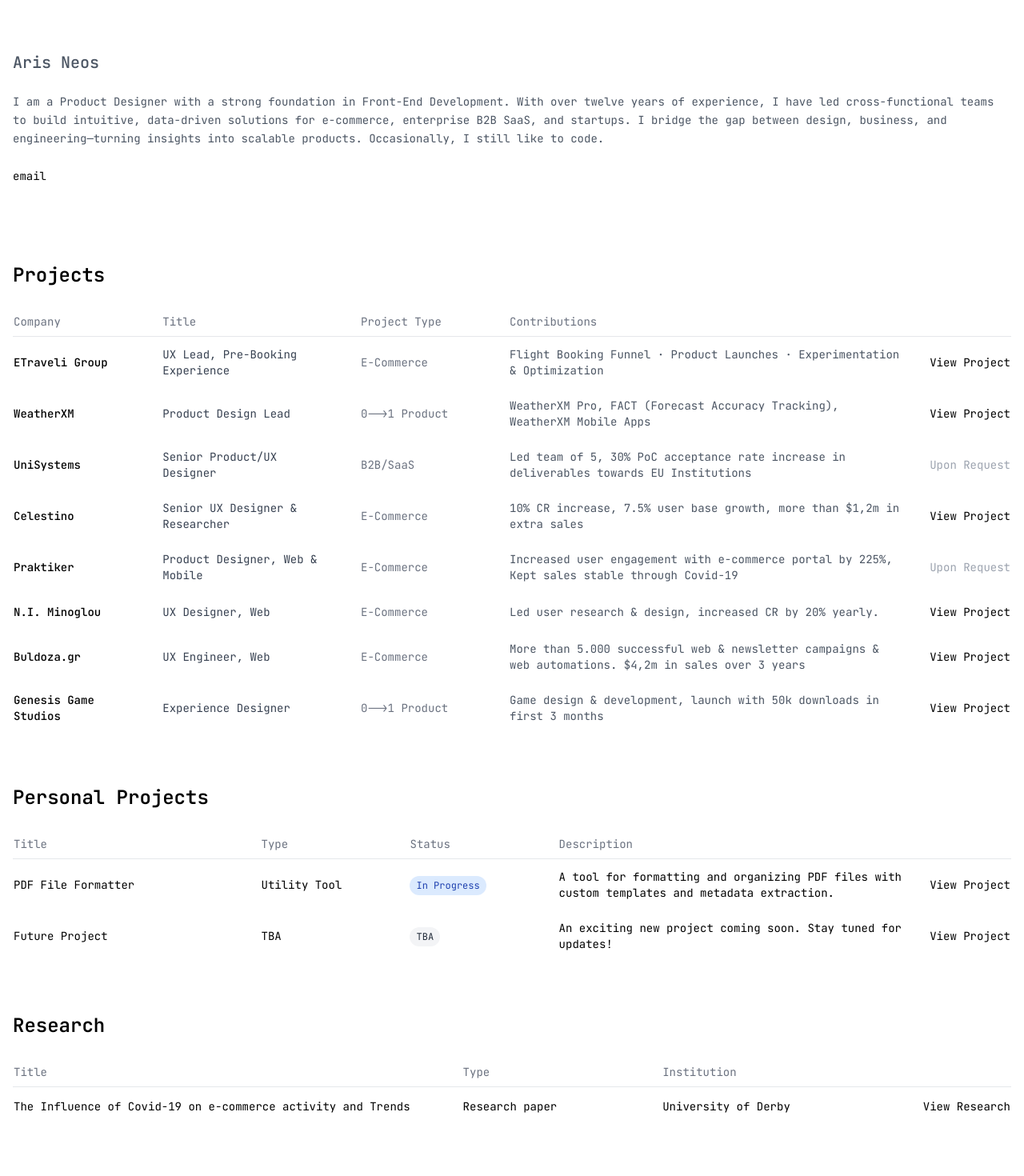
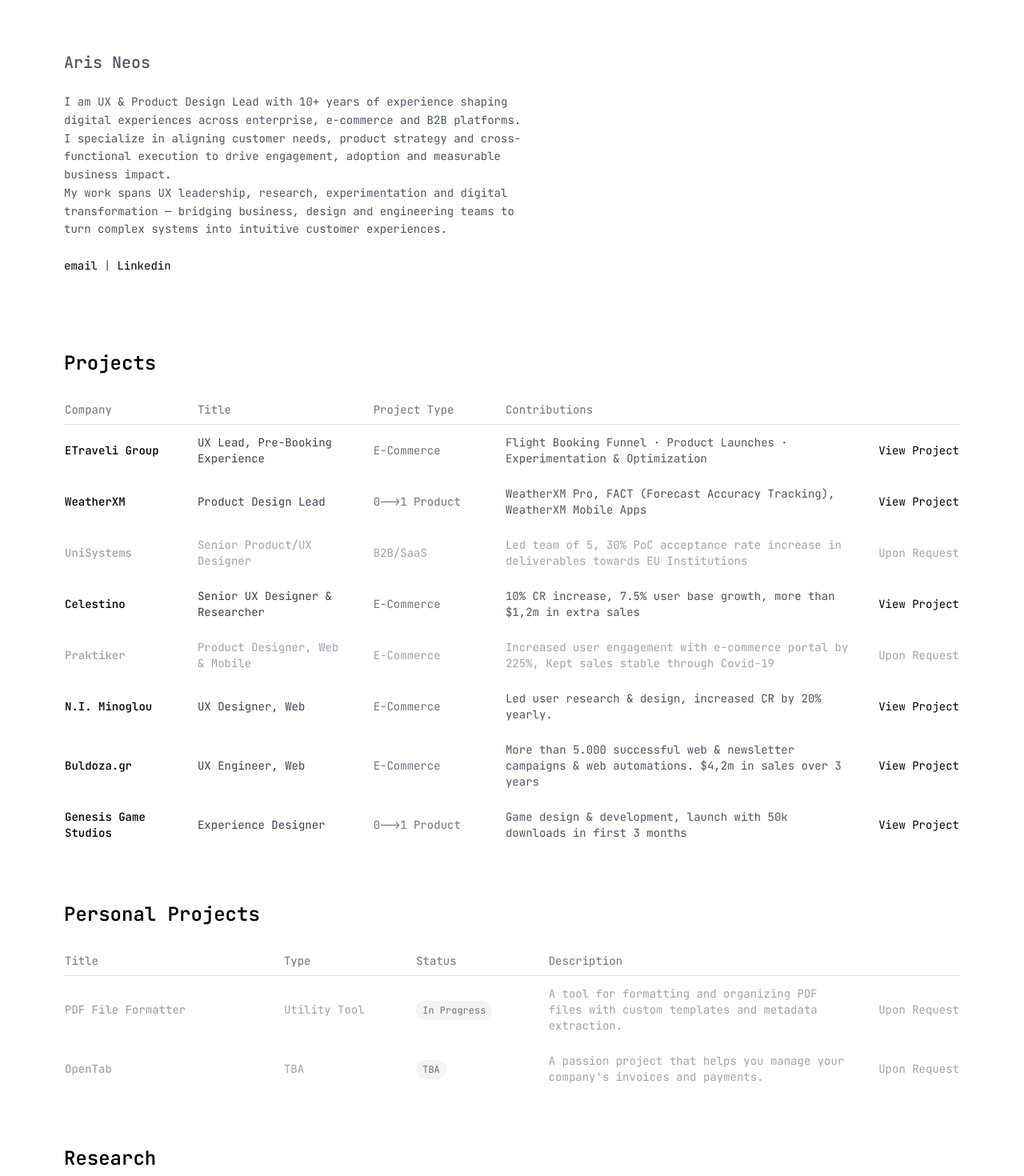
Before and after one commit to arisneos/portfolio, a Next.js app: page / in a window 1280 px wide. Shown: the top 1470 px of the page at 80% size. Before the commit the page ends 1439 px from the top, so only its background shows below. Built offline with nearby package versions, Linux system fonts and the light colour scheme.

Commit message:
Major overhaul
Changed the basics for everything, updated css so that it works properly, added experience

```diff
--- a/app/components/Header.tsx
+++ b/app/components/Header.tsx
@@ -2,13 +2,15 @@
 import React from 'react'
 import Link from 'next/link'
 import { usePathname } from 'next/navigation'
+import PageContainer from './PageContainer'
 
 const Header: React.FC = () => {
   const pathname = usePathname()
   const isHomePage = pathname === '/'
 
   return (
-    <header className={`${isHomePage ? 'py-16' : 'py-8'} container mx-auto px-4`}>
+    <header className={isHomePage ? 'py-16' : 'py-8'}>
+      <PageContainer>
       <div className="space-y-6">
         <h1 className="text-xl font-medium text-gray-600">
           <Link href="/" className="hover:text-gray-900 transition-colors">
@@ -17,24 +19,34 @@
         </h1>
         {isHomePage && (
           <>
-            <p className="text-sm text-gray-600 leading-relaxed">
-              I am a Product Designer with a strong foundation in Front-End Development.
-              With over twelve years of experience, I have led cross-functional teams to build intuitive,
-              data-driven solutions for e-commerce, enterprise B2B SaaS, and startups.
-              I bridge the gap between design, business, and engineering—turning insights
-              into scalable products. Occasionally, I still like to code.
+            <p className="max-w-xl text-sm text-gray-600 leading-relaxed">
+              I am UX & Product Design Lead with 10+ years of experience shaping digital experiences across
+              enterprise, e-commerce and B2B platforms. I specialize in aligning customer needs, product strategy
+              and cross-functional execution to drive engagement, adoption and measurable business impact. <br/>
+My work spans UX leadership, research, experimentation and digital transformation — bridging business,
+design and engineering teams to turn complex systems into intuitive customer experiences.
             </p>
-            <div>
+            <div className="flex items-center gap-2">
               <Link
                 href="mailto:arisneos@gmail.com"
                 className="text-sm hover:underline underline-offset-4"
               >
                 email
               </Link>
+              <span className="text-sm text-gray-600">|</span>
+              <Link
+                href="https://www.linkedin.com/in/arisneos/"
+                target="_blank"
+                rel="noopener noreferrer"
+                className="text-sm hover:underline underline-offset-4"
+              >
+                Linkedin
+              </Link>
             </div>
           </>
         )}
       </div>
+      </PageContainer>
     </header>
   )
 }
--- /dev/null
+++ b/app/components/PageContainer.tsx
@@ -0,0 +1,14 @@
+import React from 'react'
+
+type Props = {
+  children: React.ReactNode
+  className?: string
+}
+
+export default function PageContainer({ children, className = '' }: Props): React.ReactElement {
+  return (
+    <div className={`mx-auto w-full max-w-6xl px-4 ${className}`.trim()}>
+      {children}
+    </div>
+  )
+}
--- a/app/components/PersonalProjectTable.tsx
+++ b/app/components/PersonalProjectTable.tsx
@@ -1,16 +1,23 @@
 'use client'
-import React from 'react'
+import React, { useState } from 'react'
 import { PersonalProject } from '@/app/data/portfolio'
+import ContactDialog from './ContactDialog'
 import { useRouter } from 'next/navigation'
 
 export default function PersonalProjectTable({ projects }: { projects: PersonalProject[] }): React.ReactElement {
+  const [selectedProject, setSelectedProject] = useState<string | null>(null)
   const router = useRouter()
 
   const handleRowClick = (project: PersonalProject) => {
+    if (project.isPrivate) {
+      setSelectedProject(project.title)
+    } else {
       router.push(`/personal-projects/${project.slug}`)
+    }
   }
 
   return (
+    <>
       <div className="w-full overflow-x-auto">
         <table className="w-full">
           <thead>
@@ -23,33 +30,56 @@
             </tr>
           </thead>
           <tbody>
-          {projects.map((project) => (
+            {projects.map((project) => {
+              const isPrivate = project.isPrivate
+              return (
                 <tr
                   key={project.slug}
                   onClick={() => handleRowClick(project)}
-              className="hover:bg-gray-50 hover:transform hover:-translate-y-1 hover:shadow-lg transition-all duration-200 cursor-pointer group"
+                  className={`
+                    group cursor-pointer
+                    ${!isPrivate ? 'hover:bg-gray-50 hover:transform hover:-translate-y-1 hover:shadow-lg transition-all duration-200' : ''}
+                  `}
                 >
-              <td className="py-3 pr-8 text-sm">{project.title}</td>
-              <td className="py-3 pr-8 text-sm">{project.type}</td>
+                  <td className={`py-3 pr-8 text-sm font-medium ${isPrivate ? 'text-gray-400' : 'text-black'}`}>{project.title}</td>
+                  <td className={`py-3 pr-8 text-sm ${isPrivate ? 'text-gray-400' : 'text-gray-700'}`}>{project.type}</td>
                   <td className="py-3 pr-8 text-sm">
                     <span className={`px-2 py-1 rounded-full text-xs ${
-                  project.status === 'Completed' ? 'bg-green-100 text-green-800' :
-                  project.status === 'In Progress' ? 'bg-blue-100 text-blue-800' :
-                  'bg-gray-100 text-gray-800'
+                      isPrivate
+                        ? 'bg-gray-100 text-gray-500'
+                        : project.status === 'Completed'
+                          ? 'bg-green-100 text-green-800'
+                          : project.status === 'In Progress'
+                            ? 'bg-blue-100 text-blue-800'
+                            : 'bg-gray-100 text-gray-800'
                     }`}>
                       {project.status}
                     </span>
                   </td>
-              <td className="py-3 text-sm">{project.description}</td>
+                  <td className={`py-3 text-sm ${isPrivate ? 'text-gray-400' : 'text-gray-600'}`}>{project.description}</td>
                   <td className="py-3 pl-8 text-right whitespace-nowrap">
-                <span className="text-sm group-hover:underline underline-offset-4 ml-auto inline-block">
+                    {isPrivate ? (
+                      <span className="text-sm text-gray-400 hover:text-gray-600 transition-colors ml-auto inline-block">
+                        Upon Request
+                      </span>
+                    ) : (
+                      <span className="text-sm text-black group-hover:underline underline-offset-4 ml-auto inline-block">
                         View Project
                       </span>
+                    )}
                   </td>
                 </tr>
-          ))}
+              )
+            })}
           </tbody>
         </table>
       </div>
+
+      <ContactDialog
+        isOpen={!!selectedProject}
+        onClose={() => setSelectedProject(null)}
+        projectName={selectedProject || ''}
+      />
+    </>
   )
 }
--- a/app/components/ProjectTable.tsx
+++ b/app/components/ProjectTable.tsx
@@ -31,21 +31,21 @@
             </tr>
           </thead>
           <tbody>
-            {projects.map((project) => (
+            {projects.map((project) => {
+              const isPrivate = project.isPrivate
+              return (
               <tr
                 key={project.company}
                 onClick={() => handleRowClick(project)}
                 className={`
-                  group
-                  ${project.isPrivate ? 'text-gray-500' : ''}
-                  ${!project.isPrivate ? 'hover:bg-gray-50 hover:transform hover:-translate-y-1 hover:shadow-lg transition-all duration-200' : ''}
-                  cursor-pointer
+                  group cursor-pointer
+                  ${!isPrivate ? 'hover:bg-gray-50 hover:transform hover:-translate-y-1 hover:shadow-lg transition-all duration-200' : ''}
                 `}
               >
-                <td className="py-3 pr-8 text-sm text-black font-medium">{project.company}</td>
-                <td className="py-3 pr-8 text-sm text-gray-700">{project.title}</td>
-                <td className="py-3 pr-8 text-sm text-gray-500">{project.type}</td>
-                <td className="py-3 text-sm text-gray-600">{project.contributions}</td>
+                <td className={`py-3 pr-8 text-sm font-medium ${isPrivate ? 'text-gray-400' : 'text-black'}`}>{project.company}</td>
+                <td className={`py-3 pr-8 text-sm ${isPrivate ? 'text-gray-400' : 'text-gray-700'}`}>{project.title}</td>
+                <td className={`py-3 pr-8 text-sm ${isPrivate ? 'text-gray-400' : 'text-gray-500'}`}>{project.type}</td>
+                <td className={`py-3 text-sm ${isPrivate ? 'text-gray-400' : 'text-gray-600'}`}>{project.contributions}</td>
                 <td className="py-3 pl-8 text-right whitespace-nowrap">
                   {project.isPrivate ? (
                     <span className="text-sm text-gray-400 hover:text-gray-600 transition-colors ml-auto inline-block">
@@ -58,7 +58,7 @@
                   )}
                 </td>
               </tr>
-            ))}
+            )})}
           </tbody>
         </table>
       </div>
--- a/app/data/portfolio.ts
+++ b/app/data/portfolio.ts
@@ -234,6 +234,7 @@
   description: string
   slug: string
   status: 'Completed' | 'In Progress' | 'TBA'
+  isPrivate?: boolean
   technologies?: string[]
   links?: ProjectLink[]
   duration?: string
@@ -250,6 +251,7 @@
     description: 'A tool for formatting and organizing PDF files with custom templates and metadata extraction.',
     slug: 'pdf-formatter',
     status: 'In Progress',
+    isPrivate: true,
     technologies: ['React', 'TypeScript', 'PDF.js'],
     duration: 'January 2024 - Present',
     challenge: 'Creating a user-friendly interface for PDF manipulation that works across different file structures.',
@@ -257,11 +259,12 @@
     impact: 'Streamlined document processing workflow, reducing formatting time by 70%.'
   },
   {
-    title: 'Future Project',
+    title: 'OpenTab',
     type: 'TBA',
-    description: 'An exciting new project coming soon. Stay tuned for updates!',
+    description: 'A passion project that helps you manage your company\'s invoices and payments.',
     slug: 'future-project',
     status: 'TBA',
+    isPrivate: true,
     technologies: ['TBA']
   }
 ]
--- a/app/page.tsx
+++ b/app/page.tsx
@@ -1,5 +1,6 @@
 import React from 'react'
 import Header from './components/Header'
+import PageContainer from './components/PageContainer'
 import ProjectTable from './components/ProjectTable'
 import ResearchTable from './components/ResearchTable'
 import PersonalProjectTable from './components/PersonalProjectTable'
@@ -9,7 +10,7 @@
   return (
     <main className="min-h-screen">
       <Header />
-      <div className="container mx-auto px-4 py-8">
+      <PageContainer className="py-8">
         <section className="mb-16">
           <h2 className="text-2xl font-semibold mb-6">Projects</h2>
           <ProjectTable projects={projects} />
@@ -24,7 +25,7 @@
           <h2 className="text-2xl font-semibold mb-6">Research</h2>
           <ResearchTable research={research} />
         </section>
-      </div>
+      </PageContainer>
     </main>
   )
 }
--- a/app/personal-projects/[slug]/page.tsx
+++ b/app/personal-projects/[slug]/page.tsx
@@ -11,9 +11,11 @@
 }
 
 export async function generateStaticParams() {
-  return personalProjects.map((project) => ({
-    slug: project.slug,
-  }))
+  return personalProjects
+    .filter((project) => !project.isPrivate)
+    .map((project) => ({
+      slug: project.slug,
+    }))
 }
 
 export default function PersonalProjectPage({ params }: Props) {
```
Also changed, not shown: app/projects/[slug]/page.tsx (+9 -2 lines). Lines whose indentation alone changed are shown as unchanged.
